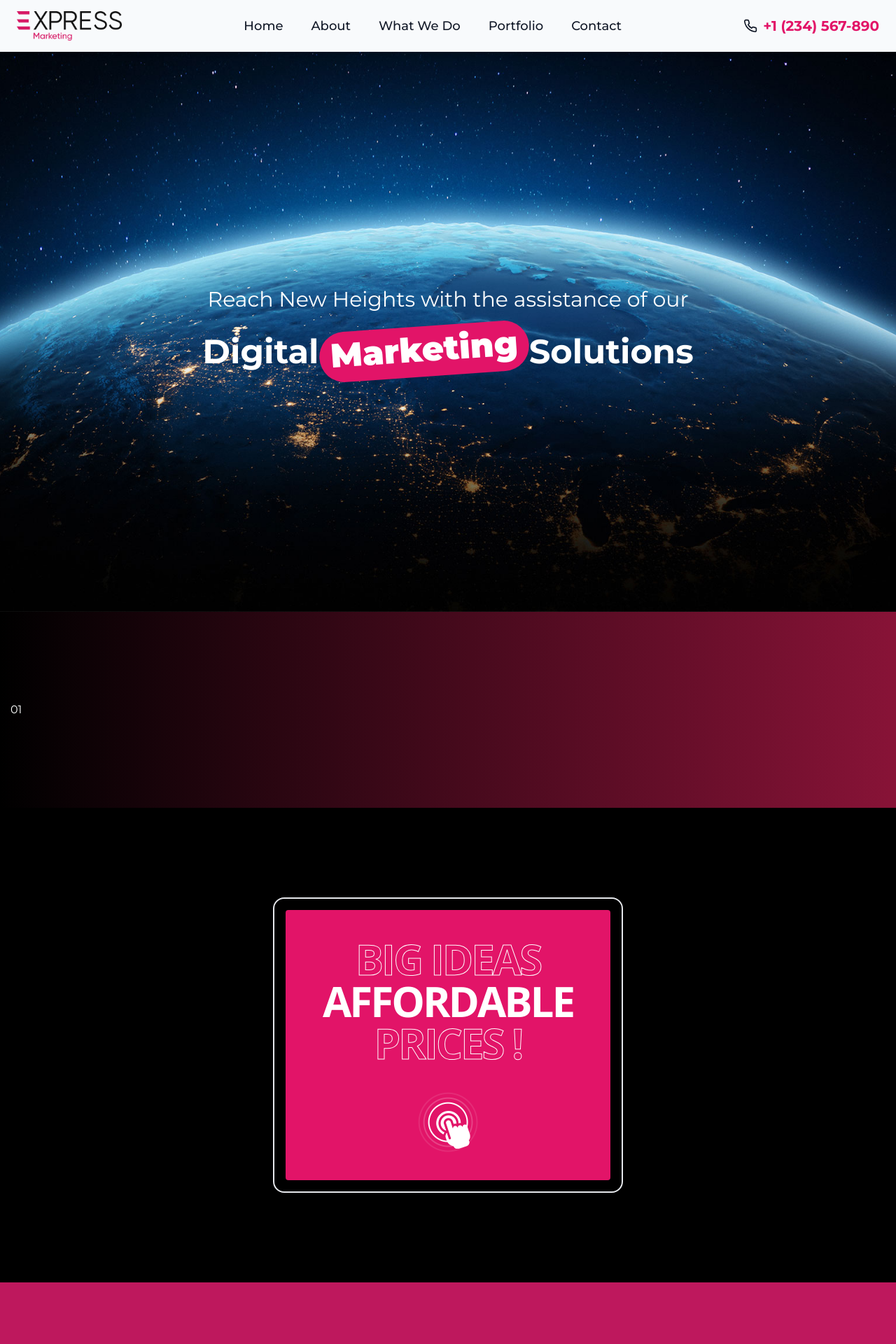
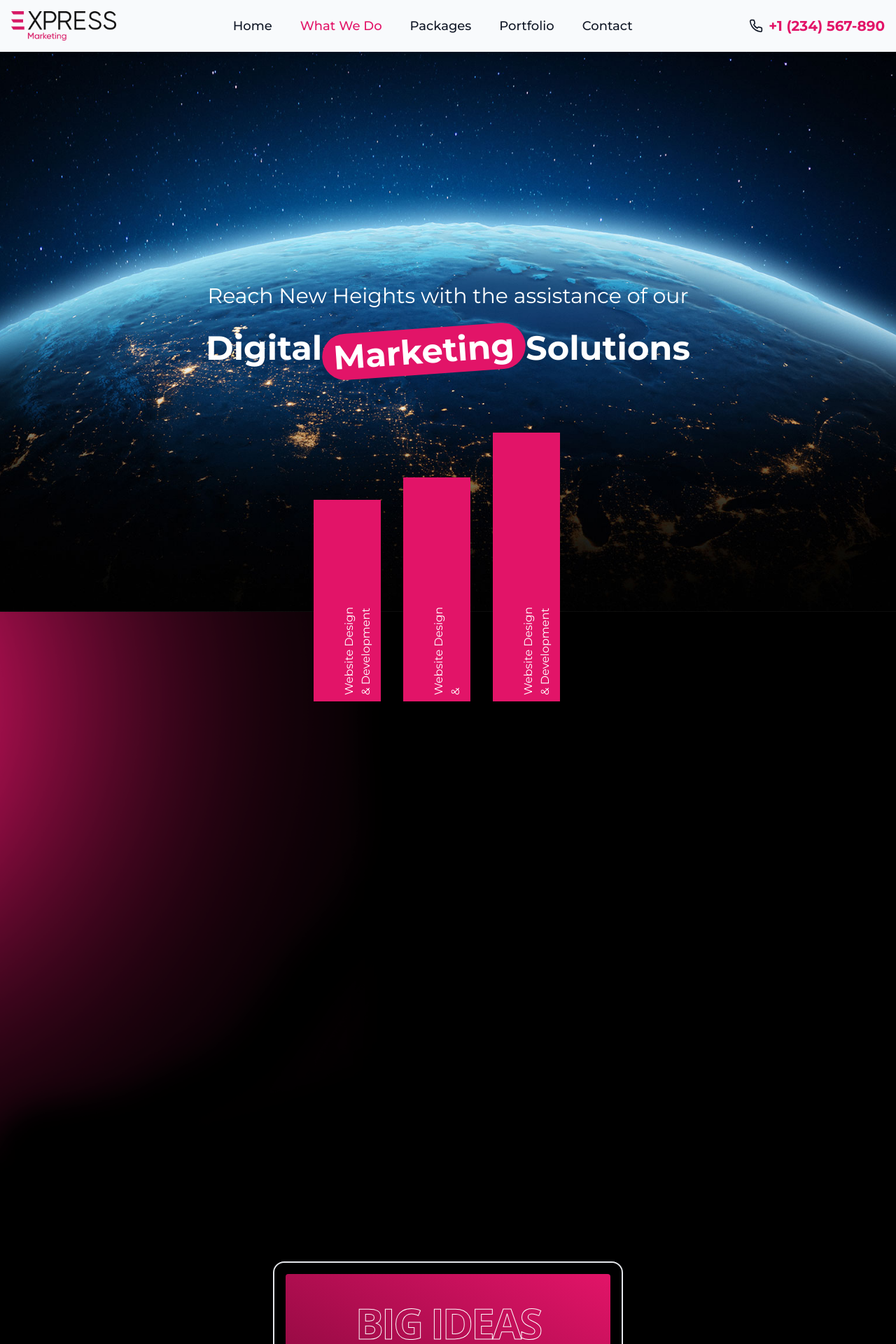
Before and after one commit to shoaibzain/em-lp-nextjs, a Next.js app: page / in a window 1280 px wide. Shown: the top 1920 px of the page at 70% size. Built offline with nearby package versions, Linux system fonts and the light colour scheme.

Commit message:
change commit

```diff
--- a/src/app/components/lp/About.js
+++ b/src/app/components/lp/About.js
@@ -1,11 +1,23 @@
 export default function About() {
     return (
-        <section id="about" className="about bg-gradient-to-l bg-gradient-to-br from-rose-900 to-black py-32">
-            <div className="container">
-                <div className="columns-1">
-                    <div className=" text-white">
-                        01
+        <section id="whatwedo" className="about h-screen bg-black bg-contain bg-no-repeat bg-left bg-[url('/images/about-bg.png')]">
+            <div className="flex mx-auto w-full container px-4">
+                <div className="columns-1  flex items-center justify-center w-full">
+                    <div className="w-96 h-32 relative">
+                        <div className="absolute bottom-0 left-0 w-24 h-72 bg-primary flex items-end ">
+                            <div className="transform -rotate-90 pl-12 pb-12"><span className="text-base font-normal whitespace-nowrap text-white">Website Design<br />
+                                & Development</span></div>
+                        </div>
+                        <div className="absolute bottom-0 left-32 w-24 h-80 bg-primary flex items-end ">
+                            <div className="transform -rotate-90 pl-12 pb-12"><span className="text-base font-normal whitespace-nowrap text-white">Website Design<br />
+                                & </span></div>
+                        </div>
+                        <div className="absolute bottom-0 left-64 w-24 h-96 bg-primary flex items-end ">
+                            <div className="transform -rotate-90 pl-12 pb-12"><span className="text-base font-normal whitespace-nowrap text-white">Website Design<br />
+                                & Development</span></div>
+                        </div>
                     </div>
+
                 </div>
             </div>
         </section>
--- a/src/app/components/lp/Affordable.js
+++ b/src/app/components/lp/Affordable.js
@@ -13,7 +13,7 @@ export default function Affordable({ title, content, buttonText, backgroundColor
             <div className="container">
                 <div className="columns-1 flex justify-center">
                     <div className="w-2/5 border-2 p-4 rounded-2xl">
-                        <div className="bg-primary rounded py-10 text-center">
+                        <div className="bg-primary-gradient rounded py-10 text-center">
                             <div className="text-4xl md:text-6xl font-bold text-transparent text-stroke bg-clip-text uppercase tracking-tighter">
                                 Big Ideas
                             </div>
--- a/src/app/components/lp/Hero.js
+++ b/src/app/components/lp/Hero.js
@@ -6,7 +6,7 @@ export default function Hero() {
                 <div className="columns-1">
                     <div className=" text-white text-center">
                         <p className="text-3xl">Reach New Heights with the assistance of our</p>
-                        <h1 className="text-5xl leading-normal font-bold mt-5 flex justify-center"><span>Digital</span> <b className="bg-primary rounded-full px-4 leading-snug rotate-356">Marketing</b> <span>Solutions</span></h1>
+                        <h1 className="text-5xl leading-normal font-bold mt-5 flex justify-center"><span>Digital</span> <b className="bg-primary font-bold my-2 rounded-full px-4 leading-snug rotate-356">Marketing</b> <span>Solutions</span></h1>
                     </div>
                 </div>
             </div>
--- a/src/app/components/lp/Packages.js
+++ b/src/app/components/lp/Packages.js
@@ -1,11 +1,11 @@
 export default function Packages() {
     return (
-        <section id="packages" className="packages bg-pink-700 py-32">
-            <div className="container">
-                <div className="columns-1">
-                    <div className=" text-white">
-                       asdasd
-                    </div>
+        <section id="packages" className="packages bg-primary-gradient py-32">
+            <div className="flex mx-auto w-full container px-4">
+                <div className="w-full flex flex-col justify-center p-12 pr-12">
+                    <h4 className="text-xl mb-5"></h4>
+                    <h2 className="text-5xl font-bold mb-5">a</h2>
+                    <p className="text-zinc-600">q</p>
                 </div>
             </div>
         </section>
--- a/src/app/components/lp/Portfolio.js
+++ b/src/app/components/lp/Portfolio.js
@@ -2,8 +2,8 @@ import Image from 'next/image';
 
 export default function Portfolio() {
     return (
-        <div className="flex min-h-screen flex-col items-center justify-center bg-black py-32 overflow-hidden">
-            <div className="grid gap-8 md:grid-cols-3">
+        <div id="portfolio" className="flex min-h-screen flex-col items-center justify-center bg-black py-32 overflow-hidden">
+            <div className="grid gap-8 md:grid-cols-3 w-full">
                 <div className="-ml-40">
                     <Image
                         src="/images/left-portfolio.png"
@@ -22,7 +22,7 @@ export default function Portfolio() {
 
                     </button>
                 </div>
-                <div className="-mr-40">
+                <div className="-mr-40 flex justify-end">
                     <Image
                         src="/images/right-portfolio.png"
                         alt="Right showcase image"
--- a/src/app/components/lp/layout/Header.js
+++ b/src/app/components/lp/layout/Header.js
@@ -1,21 +1,49 @@
-"use client"
-import { useState } from 'react';
+"use client";
+import { useState, useEffect } from 'react';
 import Link from 'next/link';
 import Image from 'next/image';
 import { FiMenu, FiX, FiPhone } from 'react-icons/fi';
-import { Montserrat } from 'next/font/google';
-
 
 export default function Header() {
   const [menuOpen, setMenuOpen] = useState(false);
+  const [activeSection, setActiveSection] = useState('');
+
+  const sections = [
+    { id: 'hero', name: 'Home' },
+    { id: 'whatwedo', name: 'What We Do' },
+    { id: 'packages', name: 'Packages' },
+    { id: 'portfolio', name: 'Portfolio' },
+    { id: 'contact', name: 'Contact' }
+  ];
 
   const toggleMenu = () => {
     setMenuOpen(!menuOpen);
   };
 
+  // Set up the Intersection Observer
+  useEffect(() => {
+    const handleScroll = () => {
+      sections.forEach((section) => {
+        const element = document.getElementById(section.id);
+        if (element) {
+          const { top } = element.getBoundingClientRect();
+          if (top <= window.innerHeight / 2 && top >= -element.clientHeight / 2) {
+            setActiveSection(section.id);
+          }
+        }
+      });
+    };
+
+    window.addEventListener('scroll', handleScroll);
+
+    return () => {
+      window.removeEventListener('scroll', handleScroll);
+    };
+  }, [sections]);
+
   return (
     <header className="z-10 shadow-md py-4 sticky top-0 dark:text-slate-200 bg-slate-50/90 dark:bg-slate-700/90 backdrop-blur-sm ring-1 ring-slate-900/10 dark:ring-black/10">
-      <nav className="max-w-7xl mx-auto px-6 flex justify-between items-center">
+      <nav className="w-full container px-4 flex justify-between items-center">
         {/* Left: Logo */}
         <div className="flex items-center">
           <Link href="/">
@@ -31,37 +59,23 @@ export default function Header() {
         {/* Center: Navigation Menu */}
         <div className="hidden md:flex space-x-6">
           <ul className="flex space-x-10 text-lg text-gray-900 font-medium">
-            <li>
-              <Link href="#hero" scroll={true} className="hover:text-primary">
-                Home
-              </Link>
-            </li>
-            <li>
-              <Link href="#about" scroll={true} className="hover:text-primary">
-                About
-              </Link>
-            </li>
-            <li>
-              <Link href="#services" scroll={true} className="hover:text-primary">
-                What We Do
-              </Link>
-            </li>
-            <li>
-              <Link href="#portfolio" scroll={true} className="hover:text-primary">
-                Portfolio
-              </Link>
-            </li>
-            <li>
-              <Link href="#contact" scroll={true} className="hover:text-primary">
-                Contact
-              </Link>
-            </li>
+            {sections.map((section) => (
+              <li key={section.id}>
+                <Link
+                  href={`#${section.id}`}
+                  scroll={true}
+                  className={`hover:text-primary ${activeSection === section.id ? 'text-primary' : ''}`}
+                >
+                  {section.name}
+                </Link>
+              </li>
+            ))}
           </ul>
         </div>
 
         {/* Right: Phone Number with Icon */}
-        <div className="hidden md:flex items-center space-x-2 hover:text-primar">
-          <FiPhone className="text-gray-900 y" size={20} />
+        <div className="hidden md:flex items-center space-x-2 hover:text-primary">
+          <FiPhone className="text-gray-900" size={20} />
           <Link href="tel:+1234567890" className="text-primary font-bold text-xl">
             +1 (234) 567-890
           </Link>
@@ -79,31 +93,18 @@ export default function Header() {
       {menuOpen && (
         <div className="md:hidden px-6 pb-4">
           <ul className="space-y-4">
-            <li>
-              <Link href="#home" scroll={false} className="text-gray-700 hover:text-primary" onClick={toggleMenu}>
-                Home
-              </Link>
-            </li>
-            <li>
-              <Link href="#about" scroll={false} className="text-gray-700 hover:text-primary" onClick={toggleMenu}>
-                About
-              </Link>
-            </li>
-            <li>
-              <Link href="#services" scroll={false} className="text-gray-700 hover:text-primary" onClick={toggleMenu}>
-                What We Do
-              </Link>
-            </li>
-            <li>
-              <Link href="#portfolio" scroll={false} className="text-gray-700 hover:text-primary" onClick={toggleMenu}>
-                Portfolio
-              </Link>
-            </li>
-            <li>
-              <Link href="#contact" scroll={false} className="text-gray-700 hover:text-primary" onClick={toggleMenu}>
-                Contact
-              </Link>
-            </li>
+            {sections.map((section) => (
+              <li key={section.id}>
+                <Link
+                  href={`#${section.id}`}
+                  scroll={false}
+                  className={`text-gray-700 hover:text-primary ${activeSection === section.id ? 'text-primary' : ''}`}
+                  onClick={toggleMenu}
+                >
+                  {section.name}
+                </Link>
+              </li>
+            ))}
           </ul>
         </div>
       )}
--- a/tailwind.config.js
+++ b/tailwind.config.js
@@ -7,6 +7,9 @@ module.exports = {
   ],
   theme: {
     extend: {
+      backgroundImage: {
+        'primary-gradient': 'linear-gradient(-151deg, rgba(226, 20, 104, 1) 0%, rgba(105, 5, 46, 1) 93%)',
+      },
       container: {
         center: true,
         padding: "15px",
```
Also changed, not shown: src/app/components/lp/layout/Footer.js (+4 -4 lines), public/images/about-bg.png (added).
